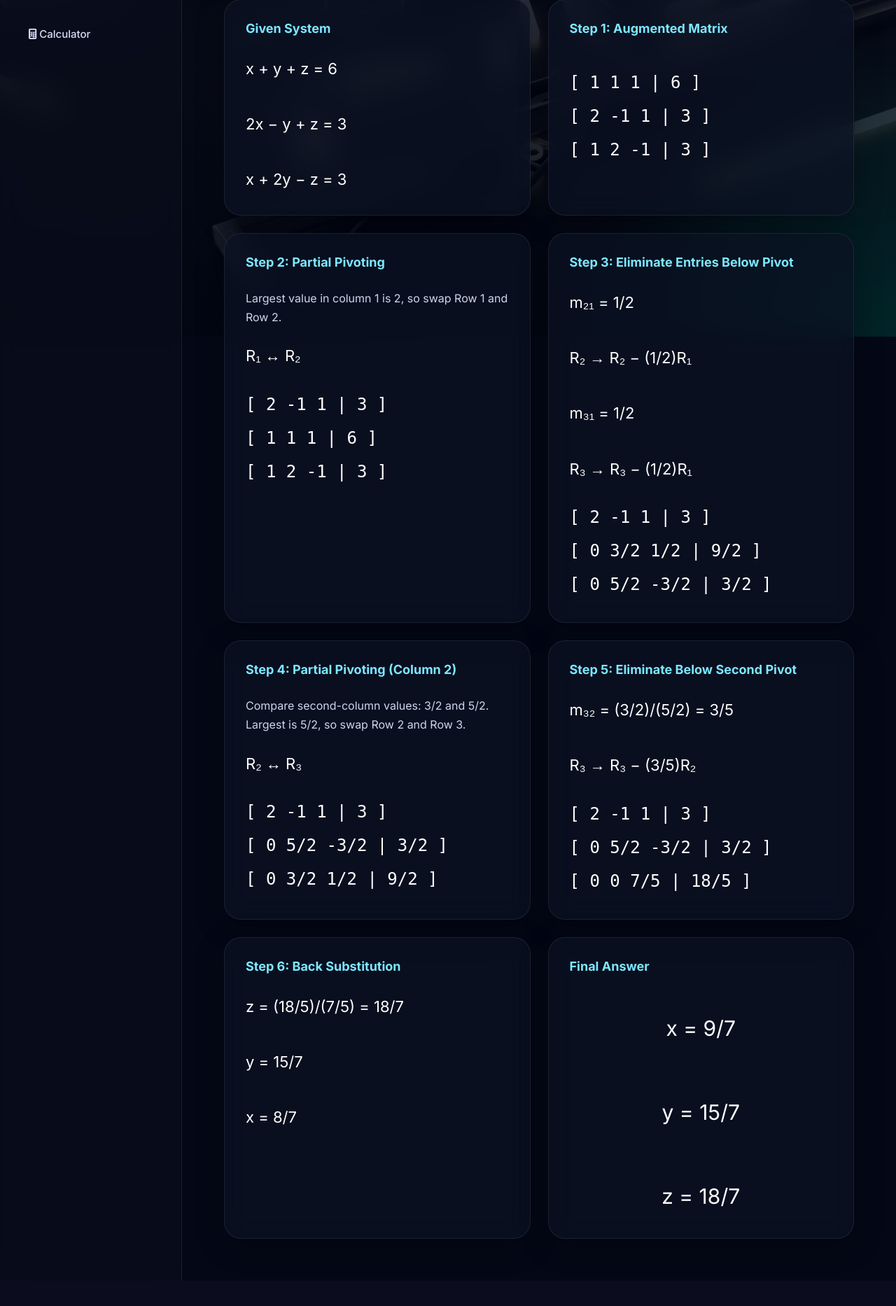
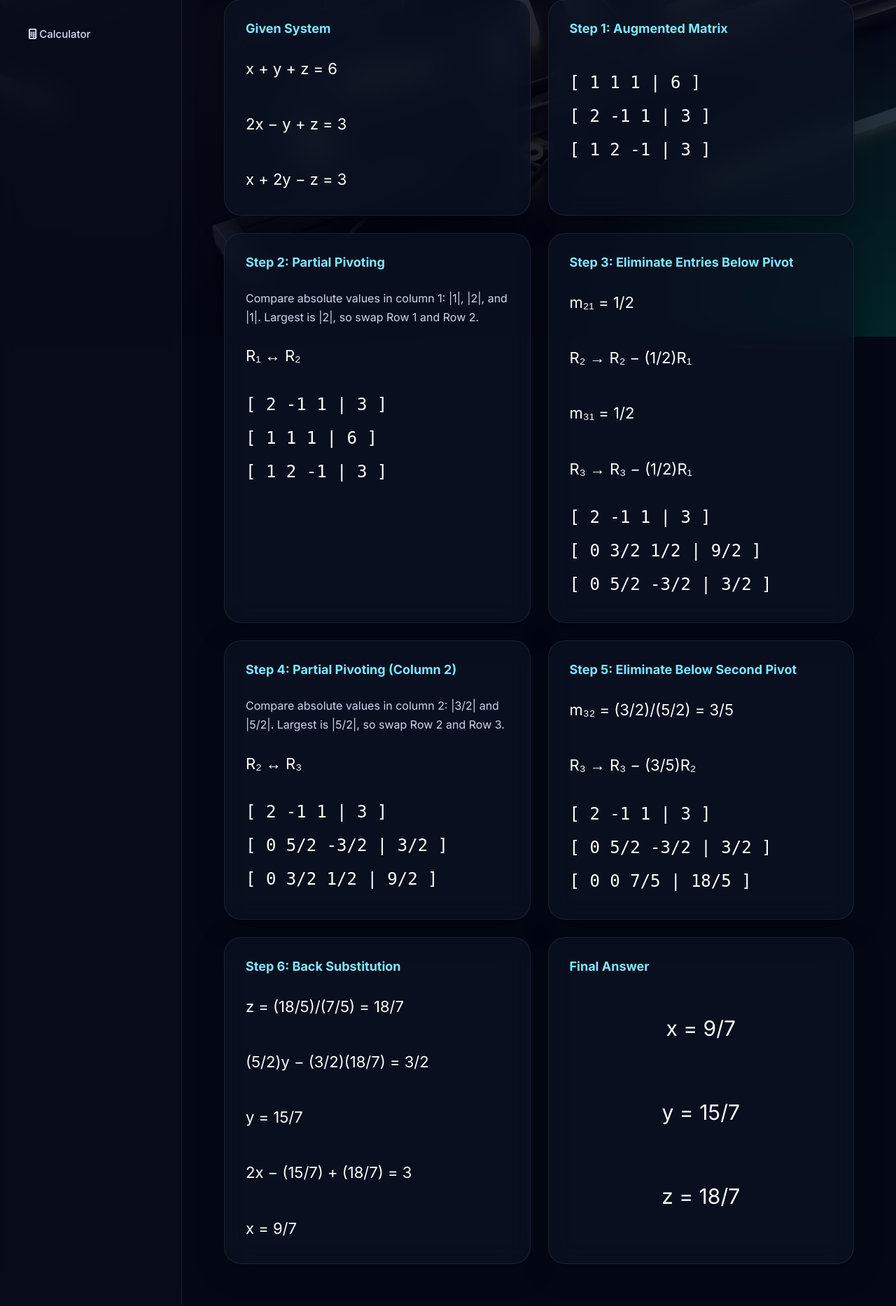
Before and after one commit to procisss/GaussElimination, a Flask app: page /examples in a window 1280 px wide. Shown: the part 319-2185 px from the top of the page at 70% size. Before the commit the page ends 2149 px from the top, so only its background shows below. Run offline with Flask 3, Linux system fonts and the light colour scheme.

Commit message:
Updated Examples

```diff
--- a/templates/examples.html
+++ b/templates/examples.html
@@ -52,11 +52,7 @@ with Partial Pivoting
 
         <div class="box">
 
-            <h4>
-
-                Given System
-
-            </h4>
+            <h4>Given System</h4>
 
             <div class="math">
 
@@ -77,11 +73,7 @@ with Partial Pivoting
 
         <div class="box">
 
-            <h4>
-
-                Step 1: Augmented Matrix
-
-            </h4>
+            <h4>Step 1: Augmented Matrix</h4>
 
             <div class="matrix-step">
 
@@ -102,15 +94,14 @@ with Partial Pivoting
 
         <div class="box">
 
-            <h4>
-
-                Step 2: Partial Pivoting
-
-            </h4>
+            <h4>Step 2: Partial Pivoting</h4>
 
             <p>
 
-                Largest value in column 1 is 2,
+                Compare absolute values in column 1:
+                |1|, |2|, and |1|.
+
+                Largest is |2|,
                 so swap Row 1 and Row 2.
 
             </p>
@@ -140,11 +131,7 @@ with Partial Pivoting
 
         <div class="box">
 
-            <h4>
-
-                Step 3: Eliminate Entries Below Pivot
-
-            </h4>
+            <h4>Step 3: Eliminate Entries Below Pivot</h4>
 
             <div class="math">
 
@@ -181,18 +168,14 @@ with Partial Pivoting
 
         <div class="box">
 
-            <h4>
-
-                Step 4: Partial Pivoting (Column 2)
-
-            </h4>
+            <h4>Step 4: Partial Pivoting (Column 2)</h4>
 
             <p>
 
-                Compare second-column values:
-                3/2 and 5/2.
+                Compare absolute values in column 2:
+                |3/2| and |5/2|.
 
-                Largest is 5/2,
+                Largest is |5/2|,
                 so swap Row 2 and Row 3.
 
             </p>
@@ -222,11 +205,7 @@ with Partial Pivoting
 
         <div class="box">
 
-            <h4>
-
-                Step 5: Eliminate Below Second Pivot
-
-            </h4>
+            <h4>Step 5: Eliminate Below Second Pivot</h4>
 
             <div class="math">
 
@@ -246,7 +225,7 @@ with Partial Pivoting
                 [ 0   5/2 -3/2 | 3/2 ]
                 <br>
 
-                [ 0    0   7/5 | 18/5 ]
+                [ 0    0    7/5 | 18/5 ]
 
             </div>
 
@@ -257,11 +236,7 @@ with Partial Pivoting
 
         <div class="box">
 
-            <h4>
-
-                Step 6: Back Substitution
-
-            </h4>
+            <h4>Step 6: Back Substitution</h4>
 
             <div class="math">
 
@@ -269,11 +244,19 @@ with Partial Pivoting
 
                 <br><br>
 
+                (5/2)y − (3/2)(18/7) = 3/2
+
+                <br><br>
+
                 y = 15/7
 
                 <br><br>
 
-                x = 8/7
+                2x − (15/7) + (18/7) = 3
+
+                <br><br>
+
+                x = 9/7
 
             </div>
 
@@ -284,11 +267,7 @@ with Partial Pivoting
 
         <div class="box purple">
 
-            <h4>
-
-                Final Answer
-
-            </h4>
+            <h4>Final Answer</h4>
 
             <div class="solution">
 
@@ -321,11 +300,7 @@ with Partial Pivoting
 
         <div class="box">
 
-            <h4>
-
-                Given System
-
-            </h4>
+            <h4>Given System</h4>
 
             <div class="math">
 
@@ -346,11 +321,7 @@ with Partial Pivoting
 
         <div class="box">
 
-            <h4>
-
-                Step 1: Augmented Matrix
-
-            </h4>
+            <h4>Step 1: Augmented Matrix</h4>
 
             <div class="matrix-step">
 
@@ -371,21 +342,15 @@ with Partial Pivoting
 
         <div class="box">
 
-            <h4>
-
-                Step 2: Partial Pivoting
-
-            </h4>
+            <h4>Step 2: Partial Pivoting</h4>
 
             <p>
 
-                Compare absolute values in
-                column 1:
-
+                Compare absolute values in column 1:
                 |2|, |-3|, and |-2|.
 
-                Largest is |-3|, so swap
-                Row 1 and Row 2.
+                Largest is |-3|,
+                so swap Row 1 and Row 2.
 
             </p>
 
@@ -414,11 +379,7 @@ with Partial Pivoting
 
         <div class="box">
 
-            <h4>
-
-                Step 3: Eliminate Entries Below Pivot
-
-            </h4>
+            <h4>Step 3: Eliminate Entries Below Pivot</h4>
 
             <div class="math">
 
@@ -457,18 +418,14 @@ with Partial Pivoting
 
         <div class="box">
 
-            <h4>
-
-                Step 4: Partial Pivoting (Column 2)
-
-            </h4>
+            <h4>Step 4: Partial Pivoting (Column 2)</h4>
 
             <p>
 
-                Compare second-column values:
-                1/3 and 5/3.
+                Compare absolute values in column 2:
+                |1/3| and |5/3|.
 
-                Largest is 5/3,
+                Largest is |5/3|,
                 so swap Row 2 and Row 3.
 
             </p>
@@ -498,17 +455,11 @@ with Partial Pivoting
 
         <div class="box">
 
-            <h4>
-
-                Step 5: Eliminate Below Second Pivot
-
-            </h4>
+            <h4>Step 5: Eliminate Below Second Pivot</h4>
 
             <div class="math">
 
-                m₃₂ = (1/3) / (5/3)
-
-                = 1/5
+                m₃₂ = (1/3)/(5/3) = 1/5
 
                 <br><br>
 
@@ -537,34 +488,26 @@ with Partial Pivoting
 
             <h4>Step 6: Back Substitution</h4>
 
-            <p><strong>From last row:</strong></p>
+            <div class="math">
 
-            <div class="math">
-                z = (-1/5) / (1/5) = -1
-            </div>
+                z = (-1/5)/(1/5) = -1
 
-            <div class="spacer"></div>
+                <br><br>
 
-            <p><strong>Substitute into second row:</strong></p>
+                (5/3)y + (2/3)(-1) = 13/3
 
-            <div class="math">
-                (5/3)y + (2/3)(-1) = 13/3
-            </div>
+                <br><br>
 
-            <div class="math">
                 y = 3
-            </div>
 
-            <div class="spacer"></div>
+                <br><br>
 
-            <p><strong>Substitute into first row:</strong></p>
+                -3x - 3 + 2(-1) = -11
 
-            <div class="math">
-                -3x - y + 2z = -11
-            </div>
+                <br><br>
 
-            <div class="math">
                 x = 2
+
             </div>
 
         </div>
@@ -574,11 +517,7 @@ with Partial Pivoting
 
         <div class="box purple">
 
-            <h4>
-
-                Final Answer
-
-            </h4>
+            <h4>Final Answer</h4>
 
             <div class="solution">
 
```
